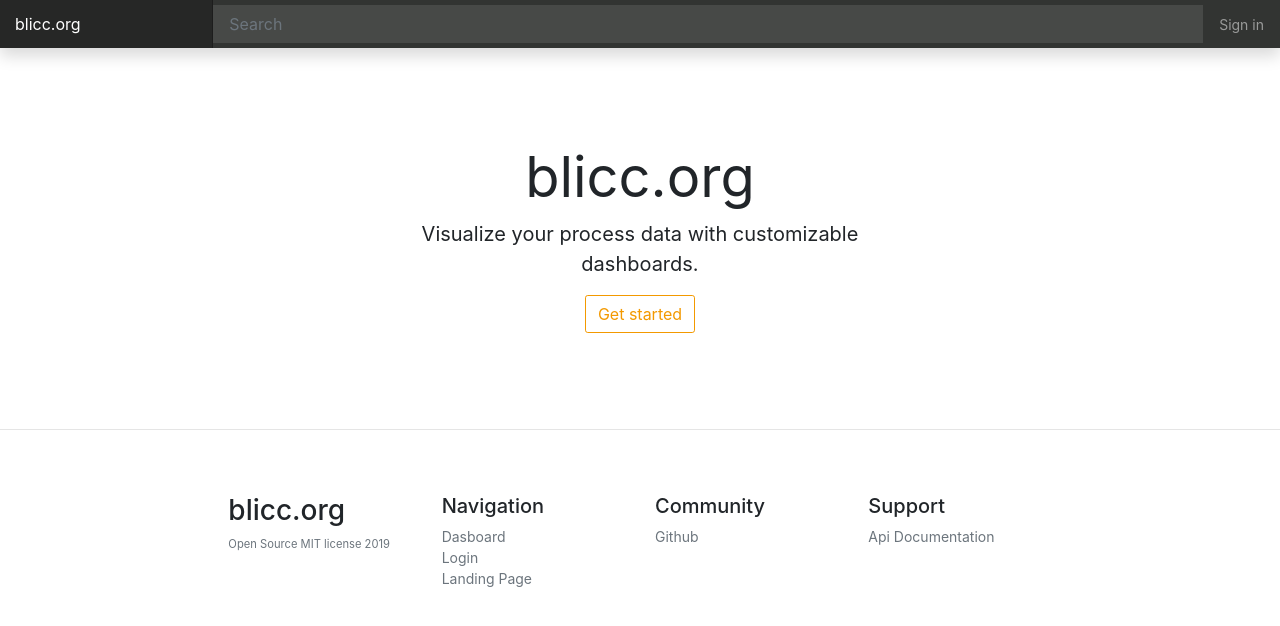
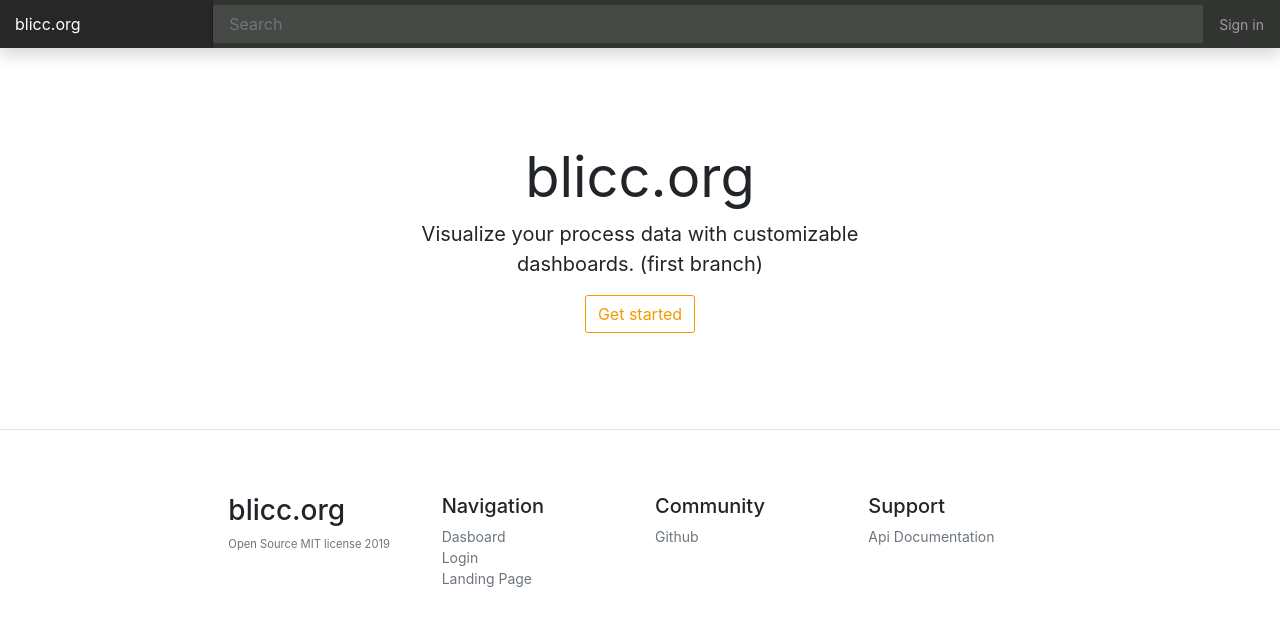
Before and after one commit to blicc-org/blicc, a React (Create React App) app in the folder app/: page / in a window 1280 px wide. Shown: the top 626 px of the page. Built offline with nearby package versions, Linux system fonts and the light colour scheme.

Commit message:
refactor(app): first branch testing push ci hooks

```diff
--- a/app/src/Content.js
+++ b/app/src/Content.js
@@ -1,7 +1,7 @@
 const content = {
   metadata: {
     title: 'blicc.org',
-    description: 'Visualize your process data with customizable dashboards.',
+    description: 'Visualize your process data with customizable dashboards. (first branch)',
     copyright: 'Open Source MIT license',
   },
   pages: {
```
